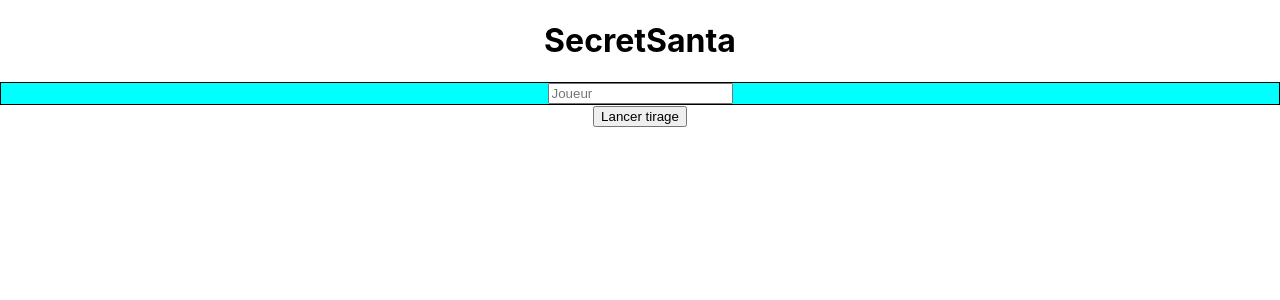
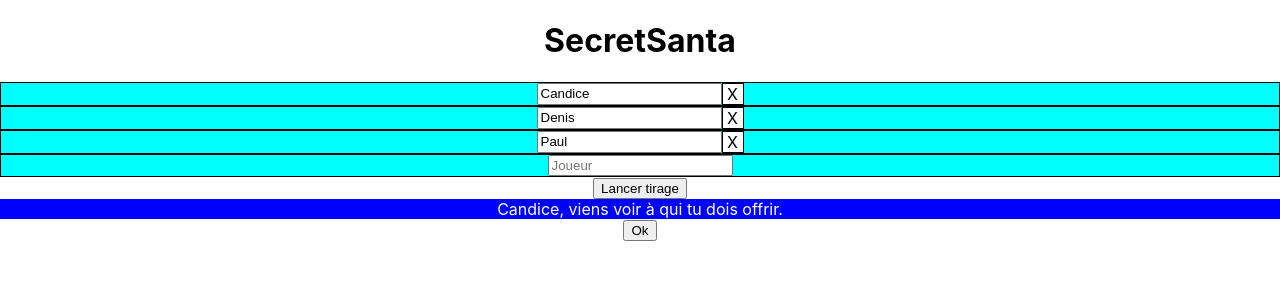
Before and after one commit to Wolfsister/secret-santa, a React (Create React App) app: page / in a window 1280 px wide. Both pictures are taken after a click on the button "Lancer tirage". Shown: the top 300 px of the page. Built offline with nearby package versions, Linux system fonts and the light colour scheme.

Commit message:
Working program

```diff
--- a/src/components/App.js
+++ b/src/components/App.js
@@ -7,7 +7,9 @@ import {useState} from 'react'
 
 function App() {
 
-  const [listOfPlayers, updateListOfPlayers] = useState([{id: 1, playerName: ''}])
+  // const [listOfPlayers, updateListOfPlayers] = useState([{id: 1, playerName: ''}])
+
+  const [listOfPlayers, updateListOfPlayers] = useState([{playerName: 'Candice'}, {playerName: 'Denis'}, {playerName: 'Paul'}, {playerName: ''}])
   const [drawList, updateDrawList] = useState([])
   const [drawDisplayIndex, updateDrawDisplayIndex] = useState(0)
 
@@ -17,8 +19,13 @@ function App() {
       <Header />
       <PlayersList listOfPlayers={listOfPlayers} updateListOfPlayers={updateListOfPlayers}/>
       <LaunchDraw listOfPlayers={listOfPlayers} updateDrawList={updateDrawList} updateDrawDisplayIndex={updateDrawDisplayIndex}/>
-      {drawList.length > 0 && <DrawDisplay listOfPlayers={listOfPlayers} drawList={drawList} drawDisplayIndex={drawDisplayIndex}/> }
-      {/* <DrawDisplay listOfPlayers={listOfPlayers} drawList={drawList} drawDisplayIndex={drawDisplayIndex}/> */}
+      {drawList.length > 0 &&
+        <DrawDisplay
+        listOfPlayers={listOfPlayers}
+        drawList={drawList}
+        drawDisplayIndex={drawDisplayIndex}
+        updateDrawDisplayIndex={updateDrawDisplayIndex}/>
+      }
     </div>
   );
 }
--- a/src/components/DrawDisplay.js
+++ b/src/components/DrawDisplay.js
@@ -1,8 +1,7 @@
+import '../styles/DrawDisplay.css'
+import { useState } from 'react'
 
-
-function DrawDisplay({listOfPlayers, drawList, drawDisplayIndex}) {
-
-    console.log(drawDisplayIndex)
+function DrawDisplay({listOfPlayers, drawList, drawDisplayIndex, updateDrawDisplayIndex}) {
 
 
     function generateDrawDisplayPerFrame() {
@@ -31,18 +30,29 @@ function DrawDisplay({listOfPlayers, drawList, drawDisplayIndex}) {
         return drawDisplayPerFrame
     }
 
+    function goToNextFrame() {
+
+        console.log([drawDisplayIndex, 2 *(drawList.length - 1), '----'])
+
+        if (drawDisplayIndex === (2 *(drawList.length - 1))) {
+            console.log('derniere frame')
+            updateDrawDisplayIndex(0)
+        } else {
+            updateDrawDisplayIndex(drawDisplayIndex + 1)
+        }
+    }
+
     const drawDisplayPerFrame = generateDrawDisplayPerFrame()
-
-    console.log(drawDisplayPerFrame)
 
     return (
         <div>
 
-            {drawDisplayPerFrame.map((frame) =>
+            {drawDisplayPerFrame.map((frame, index) =>
+
 
                 frame.callPlayerFrame ?
 
-                (<div className="call-player-frame">
+                (<div key={index} className={"call-player-frame " + (drawDisplayIndex === index ? 'show' : 'hidden')}>
 
                     {frame.playerName}, viens voir à qui tu dois offrir.
 
@@ -50,12 +60,17 @@ function DrawDisplay({listOfPlayers, drawList, drawDisplayIndex}) {
 
                 :
 
-                (<div className="reveal-receiver-frame">
+                (<div key={index} className={"reveal-receiver-frame " + (drawDisplayIndex === index ? 'show' : 'hidden')}>
 
                     {frame.playerName}, tu dois offrir à {frame.receiverName}.
 
                 </div>)
             )}
+
+
+{/* TODO: mieux gerer comportement si derniere frame */}
+
+            <button onClick={goToNextFrame}>Ok</button>
 
 
 
--- a/src/components/Player.js
+++ b/src/components/Player.js
@@ -49,6 +49,7 @@ function Player({playerName, listOfPlayers, updateListOfPlayers, index}) {
             <input
             type='text'
             placeholder="Joueur"
+            value={playerName}
             onChange={(e) => updatePlayer(e.target.value)}>
             </input>
 
--- /dev/null
+++ b/src/styles/DrawDisplay.css
@@ -0,0 +1,14 @@
+.hidden {
+    display: none;
+}
+
+.reveal-receiver-frame {
+    color: white;
+    background-color: red;
+}
+
+.call-player-frame {
+    color: white;
+    background-color: blue;
+
+}
```
